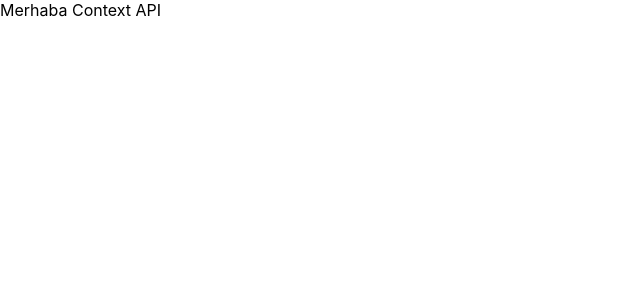
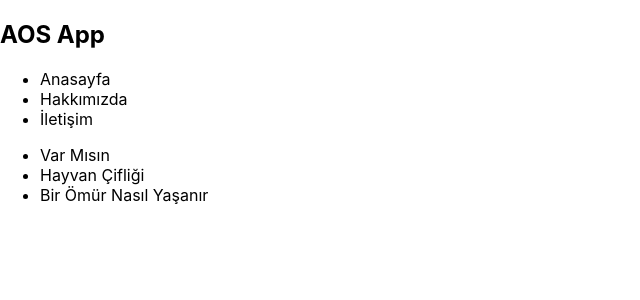
Before and after one commit to eerzik/context-app, a React (Create React App) app: page / in a window 1280 px wide. Shown: the top 300 px of the page, without its empty margins (0-640 px from the left). Built offline with nearby package versions, Linux system fonts and the light colour scheme.

Commit message:
Başlandıç Componentlerin oluşturulması

```diff
--- a/src/App.js
+++ b/src/App.js
@@ -1,9 +1,13 @@
+import BookList from "./Components/BookList";
+import Navbar from "./Components/Navbar";
 
 
 function App() {
   return (
     <div className="App">
-      Merhaba Context API
+      <Navbar />
+      <BookList />
+
     </div>
   );
 }
--- /dev/null
+++ b/src/Components/BookList.js
@@ -0,0 +1,17 @@
+import React, { Component } from 'react';
+
+class BookList extends Component {
+    render() {
+        return (
+            <div className='book-list' >
+                <ul>
+                    <li>Var Mısın</li>
+                    <li>Hayvan Çifliği</li>
+                    <li>Bir Ömür Nasıl Yaşanır</li>
+                </ul>
+            </div>
+        );
+    }
+}
+
+export default BookList;
--- /dev/null
+++ b/src/Components/Navbar.js
@@ -0,0 +1,18 @@
+
+import React, { Component } from 'react';
+
+class Navbar extends Component {
+    render() {
+        return (
+            <nav>
+                <h1>AOS App</h1>
+                <ul>
+                    <li>Anasayfa</li>
+                    <li>Hakkımızda</li>
+                    <li>İletişim</li>
+                </ul>
+            </nav>
+        )
+    }
+}
+export default Navbar;
```
